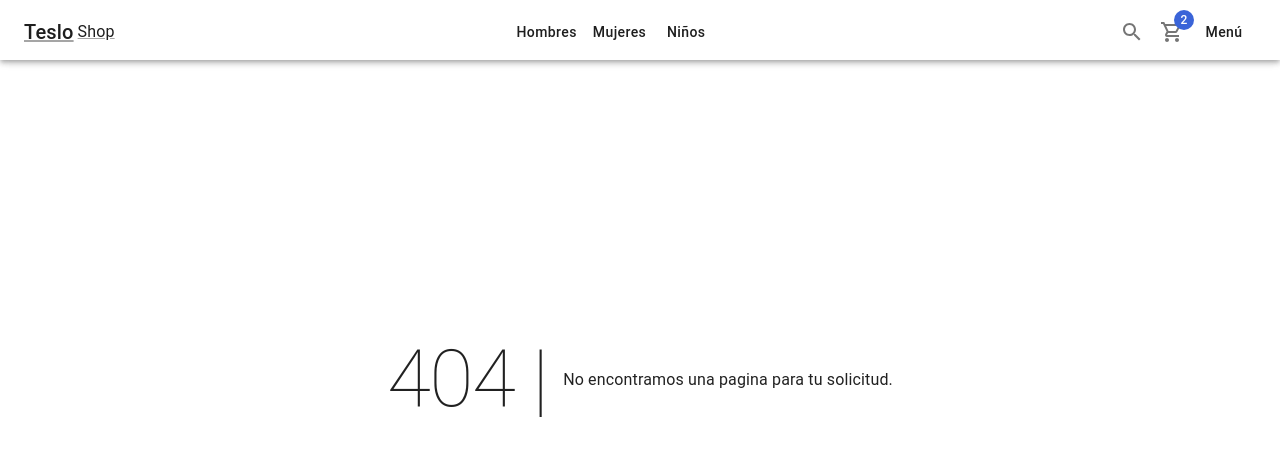
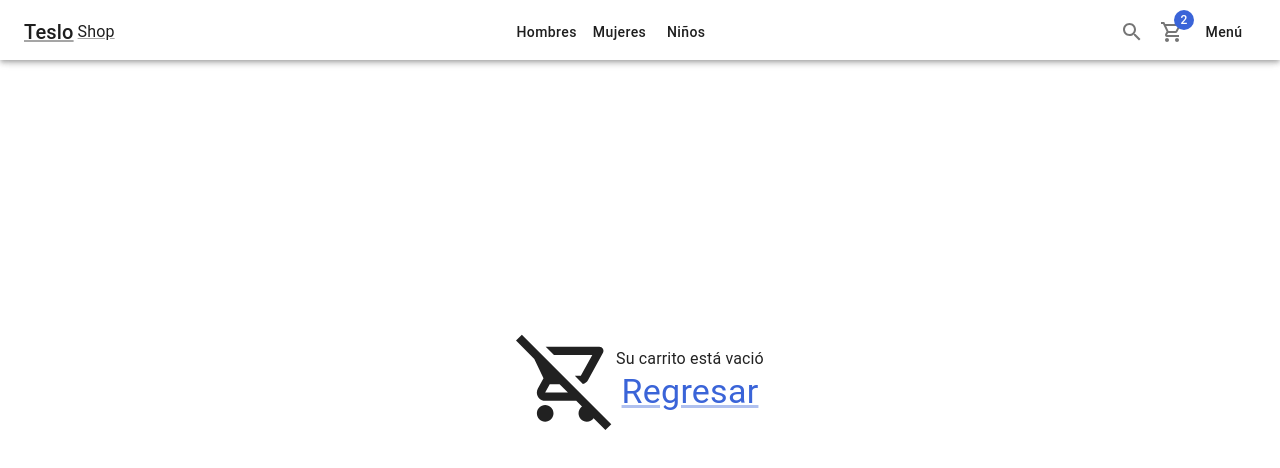
Before and after one commit to erc83/teslo-shop-nextjs, a Next.js app: page /cart/empty in a window 1280 px wide. Before the commit this address had no page. Shown: the top 468 px of the page. Built offline with nearby package versions, Linux system fonts and the light colour scheme.

Commit message:
EmptyPage cart

```diff
--- /dev/null
+++ b/app/cart/empty/page.tsx
@@ -0,0 +1,38 @@
+'use client'
+import NextLink from "next/link";
+
+import { Box, Link, Typography } from "@mui/material"
+
+import { ShopLayout } from "../../components/layouts"
+import { RemoveShoppingCartOutlined } from "@mui/icons-material"
+
+export const EmptyPage = () => {
+  return (
+    <ShopLayout title="Carrito vacio" pageDescription="No hay artículos en el carrito de compras" >
+      <Box
+        display='flex'
+        justifyContent='center'
+        alignItems='center'
+        height='calc(100vh - 200px)'
+        sx={{ flexDirection: { xs: 'column', sm: 'row'} }}
+      >
+
+        <RemoveShoppingCartOutlined sx={{ fontSize: 100 }} />
+
+        <Box display='flex' flexDirection='column' alignItems='center'>
+          <Typography >Su carrito está vació</Typography>
+
+          <NextLink href='/' passHref legacyBehavior>
+            <Link typography="h4" color='secondary'>
+              Regresar
+            </Link>
+          </NextLink>
+
+        </Box>
+
+      </Box>
+    </ShopLayout>
+  )
+}
+
+export default EmptyPage
```
